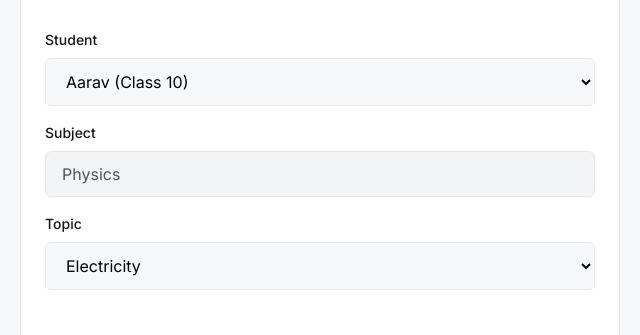
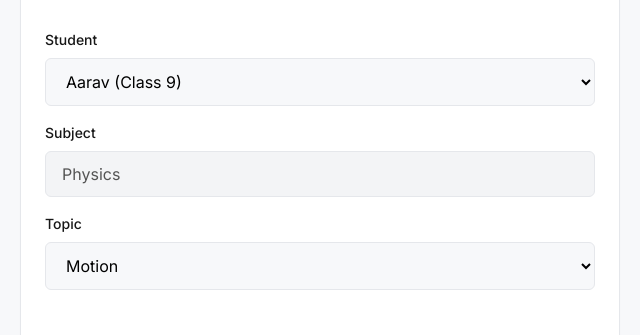
Before and after one commit to Abhi-engg/Codebrothers_maharashtra_round, a plain HTML site: page frontend/index.html in a window 1280 px wide. Shown: the part 203-538 px from the top of the page, 268-908 px from the left. Drawn offline with nearby package versions, Linux system fonts and the light colour scheme; no server answers.

Commit message:
feat(frontend): expand learning session options to cover Class 9-12 NCERT Physics topics

```diff
--- a/frontend/index.html
+++ b/frontend/index.html
@@ -56,8 +56,10 @@
 
           <label style="display: block; margin-top: 1rem;">Student</label>
           <select id="session-student" class="input-field" style="margin-bottom: 1rem;">
-            <option value="1">Aarav (Class 10)</option>
+            <option value="1">Aarav (Class 9)</option>
             <option value="2">Priya (Class 10)</option>
+            <option value="3">Rahul (Class 11)</option>
+            <option value="4">Ananya (Class 12)</option>
           </select>
 
           <label style="display: block;">Subject</label>
@@ -65,9 +67,40 @@
 
           <label style="display: block;">Topic</label>
           <select id="session-topic" class="input-field" style="margin-bottom: 1.5rem;">
-            <option value="Electricity">Electricity</option>
-            <option value="Light">Light - Reflection & Refraction</option>
-            <option value="Motion">Motion</option>
+            <optgroup label="Class 9">
+              <option value="Motion">Motion</option>
+              <option value="Force and Laws of Motion">Force and Laws of Motion</option>
+              <option value="Gravitation">Gravitation</option>
+              <option value="Work and Energy">Work and Energy</option>
+              <option value="Sound">Sound</option>
+            </optgroup>
+            <optgroup label="Class 10">
+              <option value="Light">Light - Reflection & Refraction</option>
+              <option value="Human Eye">The Human Eye & Colourful World</option>
+              <option value="Electricity">Electricity</option>
+              <option value="Magnetic Effects">Magnetic Effects of Electric Current</option>
+            </optgroup>
+            <optgroup label="Class 11">
+              <option value="Kinematics">Kinematics (Motion)</option>
+              <option value="Laws of Motion">Laws of Motion</option>
+              <option value="Work Energy Power">Work, Energy and Power</option>
+              <option value="Rotational Motion">System of Particles & Rotational Motion</option>
+              <option value="Gravitation 11">Gravitation</option>
+              <option value="Properties of Bulk Matter">Properties of Bulk Matter</option>
+              <option value="Thermodynamics">Thermodynamics</option>
+              <option value="Oscillations and Waves">Oscillations and Waves</option>
+            </optgroup>
+            <optgroup label="Class 12">
+              <option value="Electrostatics">Electrostatics</option>
+              <option value="Current Electricity">Current Electricity</option>
+              <option value="Magnetic Effects 12">Magnetic Effects of Current & Magnetism</option>
+              <option value="Electromagnetic Induction">Electromagnetic Induction & AC</option>
+              <option value="Electromagnetic Waves">Electromagnetic Waves</option>
+              <option value="Optics">Optics</option>
+              <option value="Dual Nature">Dual Nature of Radiation & Matter</option>
+              <option value="Atoms Nuclei">Atoms & Nuclei</option>
+              <option value="Electronic Devices">Electronic Devices</option>
+            </optgroup>
           </select>
 
           <button class="btn btn-primary" onclick="app.startQuiz()" style="width: 100%;">
@@ -81,7 +114,7 @@
     <section id="view-question" class="view">
       <div class="quiz-container">
         <header>
-          <span class="topic-badge">Electricity</span>
+          <span class="topic-badge" id="quiz-topic-badge">Electricity</span>
           <h2 id="q-title">Loading question...</h2>
         </header>
 
--- a/frontend/js/app.js
+++ b/frontend/js/app.js
@@ -61,6 +61,9 @@ const app = {
 
   async startQuiz() {
     this.showView('view-question');
+    const selectedTopic = document.getElementById('session-topic').options[document.getElementById('session-topic').selectedIndex].text;
+    document.getElementById('quiz-topic-badge').innerText = selectedTopic;
+
     document.getElementById('q-title').innerText = "Loading quiz...";
     document.getElementById('q-body').innerHTML = "";
     document.getElementById('q-answer').value = "";
```
